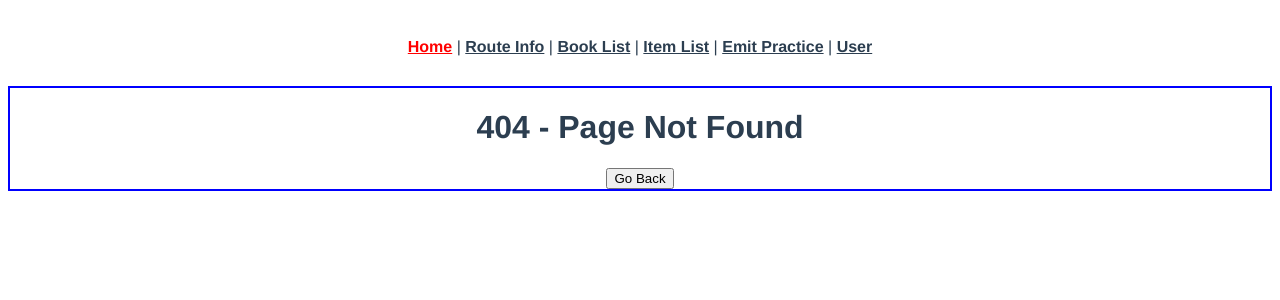
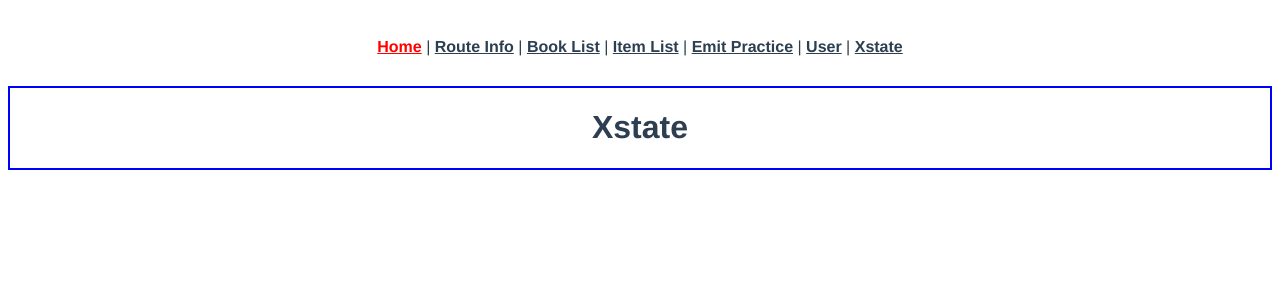
Before and after one commit to hidems/learning-vue_router, a Vue app: page /Xstate in a window 1280 px wide. Before the commit this address had no page. Shown: the top 300 px of the page. Built offline with nearby package versions, Linux system fonts and the light colour scheme.

Commit message:
Add component for xstate page

```diff
--- a/src/App.vue
+++ b/src/App.vue
@@ -6,7 +6,8 @@
       <router-link to="/book">Book List</router-link> |
       <router-link to="/item/1">Item List</router-link> |
       <router-link to="/emit">Emit Practice</router-link> |
-      <router-link to="/user/profile">User</router-link>
+      <router-link to="/user/profile">User</router-link> |
+      <router-link to="/xstate">Xstate</router-link>
     </nav>
     <div class="border-blue">
       <transition name="fade" mode="out-in">
--- a/src/router/index.js
+++ b/src/router/index.js
@@ -11,6 +11,7 @@ import EmitCountUp from '../views/EmitCountUp.vue'
 import UserView from '../views/UserView.vue'
 import UserProfile from '@/components/user/UserProfile.vue'
 import UserPost from '@/components/user/UserPost.vue'
+import XstateView from '../views/XstateView.vue'
 
 Vue.use(VueRouter)
 
@@ -81,6 +82,11 @@ const routes = [
     ]
   },
   {
+    path: '/Xstate',
+    name: 'Xstate',
+    component: XstateView
+  },
+  {
     path: '*',
     name: 'NotFound',
     component: NotFound
--- a/src/views/HomeView.vue
+++ b/src/views/HomeView.vue
@@ -1,6 +1,6 @@
 <template>
   <div class="home">
-    <img alt="Vue logo" src="../assets/logo.png">
+    <img alt="Vue logo" src="../assets/img/logo.png">
     <HelloWorld msg="Welcome to Your Vue.js App"/>
   </div>
 </template>
--- /dev/null
+++ b/src/views/XstateView.vue
@@ -0,0 +1,11 @@
+<template>
+  <div class="">
+    <h1>Xstate</h1>
+  </div>
+</template>
+
+<script>
+export default {
+  name: 'XstateView',
+}
+</script>
```
Also changed, not shown: src/assets/img/logo.png (renamed from src/assets/logo.png).
